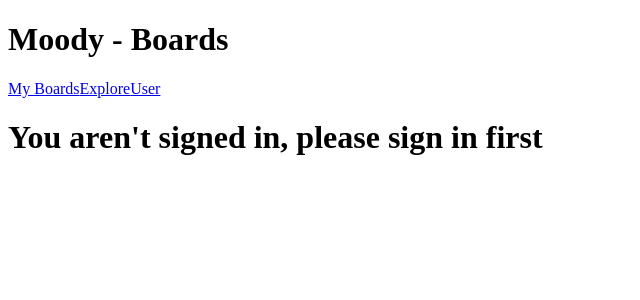
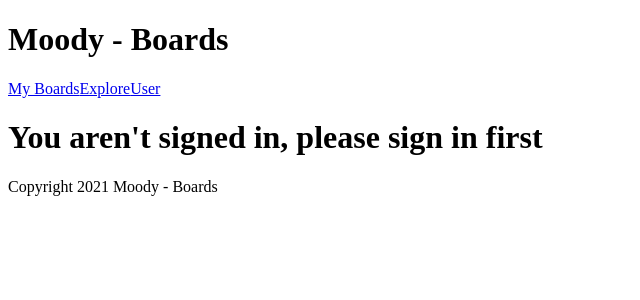
Before and after one commit to Avivitw/moody-board, a Next.js app: page /secret in a window 1280 px wide. Shown: the top 300 px of the page, without its empty margins (0-640 px from the left). Built offline with nearby package versions, Linux system fonts and the light colour scheme; no server answers.

Commit message:
add footer component and update layout too

```diff
--- /dev/null
+++ b/components/Footer.js
@@ -0,0 +1,5 @@
+const Footer = () => {
+  return <footer>Copyright 2021 Moody - Boards</footer>;
+};
+
+export default Footer;
--- a/components/Layout.js
+++ b/components/Layout.js
@@ -1,11 +1,12 @@
+import Footer from "./Footer";
 import Header from "./Header";
 
 const Layout = ({ children }) => {
   return (
-    <div className="content">
+    <div>
       <Header />
       {children}
-      {/* <Footer /> */}
+      <Footer />
     </div>
   );
 };
```
